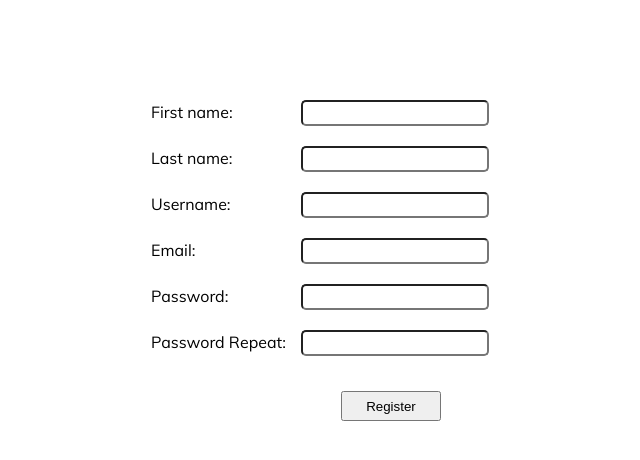
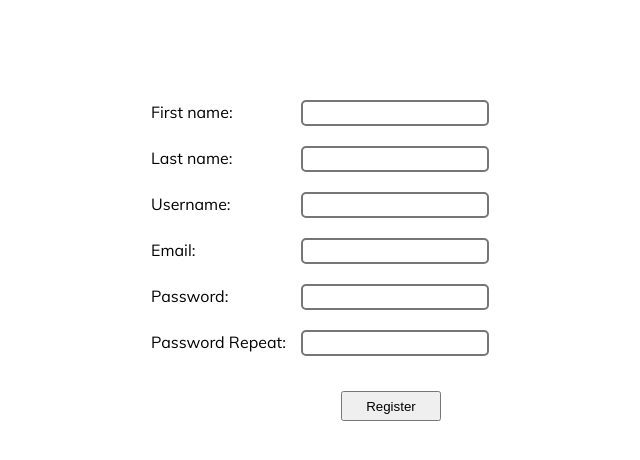
Before and after one commit to SickMyDucks/my-final-filer, a PHP site: template views/register.html.twig in a window 1280 px wide. Shown: the part 50-510 px from the top of the page, without its empty margins (249-889 px from the left). Run offline with PHP 8.4, Linux system fonts and the light colour scheme; the template is opened without the code that fills it, so the values that code supplies are empty; some libraries are stand-ins or nearby versions.

Commit message:
Edited inputs border-style

```diff
--- a/assets/css/style.css
+++ b/assets/css/style.css
@@ -47,6 +47,7 @@ form[name="register"] input[type="text"], form[name="register"] input[type="pass
     width: 30%;
     height: 20px;
     border-radius: 5px;
+    border-style: solid;
 }
 
 form[name="register"] input[type="submit"] {
```
